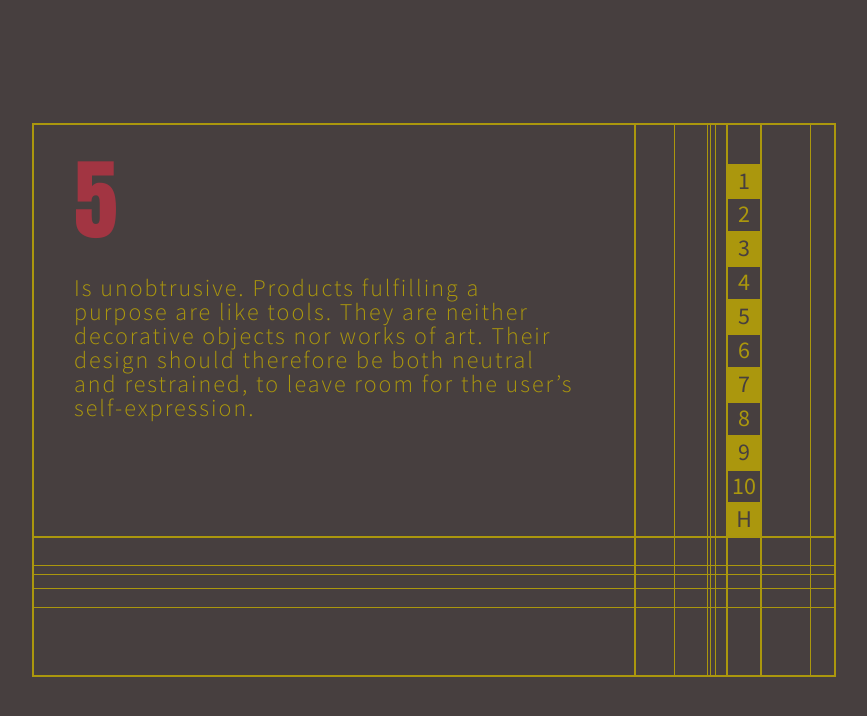
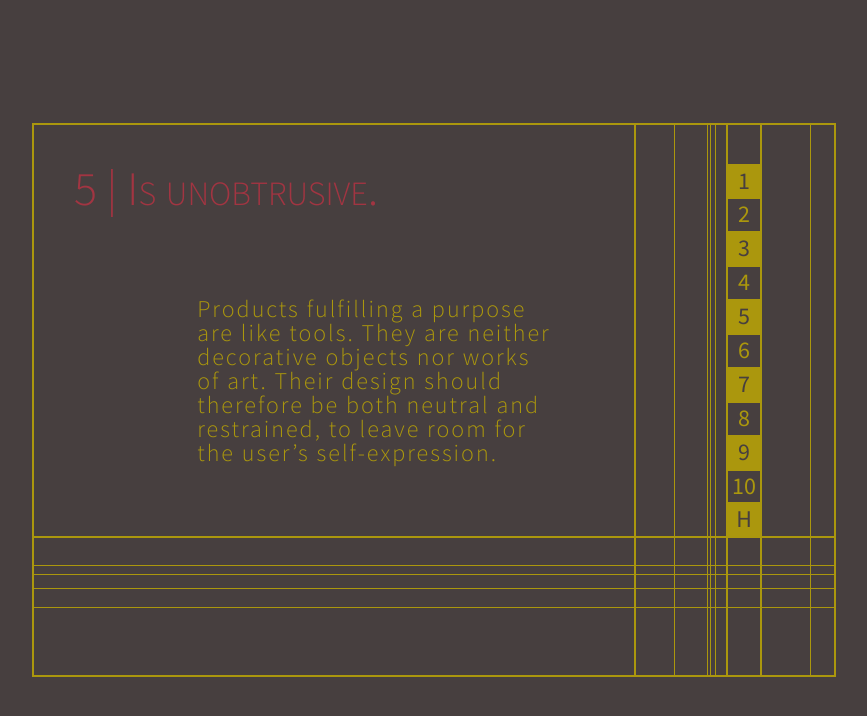
Before and after one commit to serenaeggers/serena-assignment3, a plain HTML site: page simple-web-project-template-master/rule05.html in a window 1280 px wide. Shown: the whole page, without its empty margins (206-1073 px from the left). Drawn offline with Linux system fonts and the light colour scheme.

Commit message:
Format rule5

```diff
--- a/simple-web-project-template-master/css/main.css
+++ b/simple-web-project-template-master/css/main.css
@@ -276,3 +276,18 @@ a
    font-family: Impact;
    text-align: center;
 }
+
+.title5
+{
+   font-family: 'Source Sans Pro', sans-serif;
+   text-spacing: 3px;
+   font-weight: 300;
+   font-size: 3rem;
+}
+
+.text5
+{
+   margin-left: 22%;
+   position: relative;
+   top: 45px;
+}
--- a/simple-web-project-template-master/rule05.html
+++ b/simple-web-project-template-master/rule05.html
@@ -11,8 +11,8 @@
    <div class="frame">
    <main>
       <div class="spacer"></div>
-      <h1>5</h1>
-      <p>Is unobtrusive. Products fulfilling a purpose are like tools. They are neither decorative objects nor works of art. Their design should therefore be both neutral and restrained, to leave room for the user’s self-expression.</p>
+      <h1 class="title5">5 | Is unobtrusive.</h1>
+      <p class="text5">Products fulfilling a purpose <br>are like tools. They are neither decorative objects nor works <br>of art. Their design should therefore be both neutral and restrained, to leave room for <br>the user’s self-expression.</p>
    </main>
    <div class="column">
       <div class="column">
```
